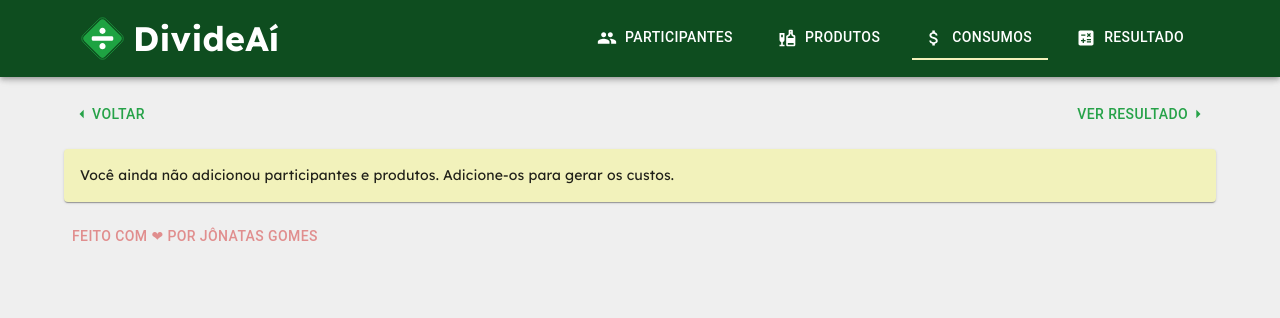
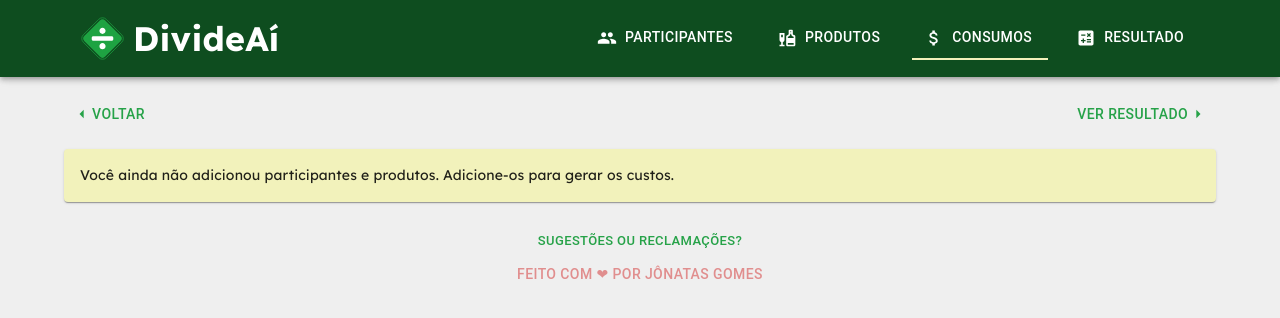
Before and after one commit to jonatas1n/divide-ai, a React (Vite) app: page /divide-ai/costs in a window 1280 px wide. Shown: the top 318 px of the page. Built offline with nearby package versions, Linux system fonts and the light colour scheme.

Commit message:
feat: create footer and formModal component

```diff
--- /dev/null
+++ b/src/components/Footer/index.tsx
@@ -0,0 +1,19 @@
+import { useState } from "react"
+import Stack from "@mui/material/Stack";
+import Button from "@mui/material/Button";
+import { Signature } from "../Signature"
+import { FormModal } from "../FormModal"
+
+export const Footer = () => {
+  const [isOpenModal, setIsOpenModal] = useState(false);
+  const toggleModal = () => setIsOpenModal(!isOpenModal);
+  return (
+    <Stack mt={3}>
+      <FormModal open={isOpenModal} onClose={toggleModal} />
+      <Button onClick={toggleModal} variant="text" size="small">
+          Sugestões ou Reclamações?
+      </Button>
+      <Signature />
+    </Stack>
+  )
+}
--- /dev/null
+++ b/src/components/FormModal/index.tsx
@@ -0,0 +1,23 @@
+import { Modal, ModalProps, Card, Typography, Button, Stack } from "@mui/material"
+
+type FormModalProps = {
+  onClose: VoidFunction;
+} & Omit<ModalProps, 'children' | 'onClose'>;
+
+export const FormModal = ({onClose, ...modalProps}: FormModalProps) => {
+  return (
+    <Modal {...modalProps} onClose={onClose}>
+      <Card elevation={5} sx={{position: "absolute", margin: 2, transform: "translate(-50%, -50%)",  top: "50%", left: "50%"}}>
+        <Stack spacing={1} p={4} textAlign="center">
+          <Typography fontFamily="Lexend">
+            Em breve, lançaremos um formulário para você mandar suas dicas e sugestões.
+          </Typography>
+          <Typography fontFamily="Lexend" fontWeight="400" variant="caption">
+            Anote para quando ele estiver disponível!
+          </Typography>
+          <Button onClick={onClose}>OK</Button>
+        </Stack>
+      </Card>
+    </Modal>
+  )
+}
--- a/src/components/Layout/index.tsx
+++ b/src/components/Layout/index.tsx
@@ -3,8 +3,8 @@ import { Outlet } from "react-router-dom";
 import Stack from "@mui/material/Stack";
 import Container from "@mui/material/Container";
 import { Header } from "../../components/Header";
-import { Signature } from "../../components/Signature";
 import CircularProgress from "@mui/material/CircularProgress";
+import { Footer } from "../Footer";
 
 export const Layout: React.FC = memo(() => {
   return (
@@ -20,7 +20,7 @@ export const Layout: React.FC = memo(() => {
         >
           <Outlet />
         </Suspense>
-        <Signature />
+        <Footer />
       </Container>
     </Stack>
   );
--- a/src/components/Signature/index.tsx
+++ b/src/components/Signature/index.tsx
@@ -7,7 +7,7 @@ export const Signature = () => {
       target="_blank"
       color="error"
       variant="text"
-      sx={{ mt: 2, opacity: 0.5 }}
+      sx={{ opacity: 0.5, width: "100%" }}
     >
       Feito com ❤ por Jônatas Gomes
     </Button>
```
